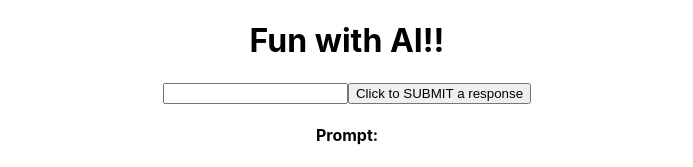
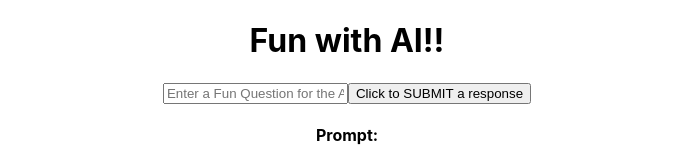
Before and after one commit to JoshMallery/shopify-challenge, a React (Create React App) app: page / in a window 1280 px wide. Shown: the top 167 px of the page, without its empty margins (293-986 px from the left). Built offline with nearby package versions, Linux system fonts and the light colour scheme.

Commit message:
Add Placeholder text for the form

```diff
--- a/src/Form.js
+++ b/src/Form.js
@@ -25,7 +25,7 @@ class Form extends Component {
         <input
           type="text"
           name="prompt"
-
+          placeholder="Enter a Fun Question for the AI!"
           value={this.state.prompt}
           onChange={event => this.changeHandler(event)}
         />
```
